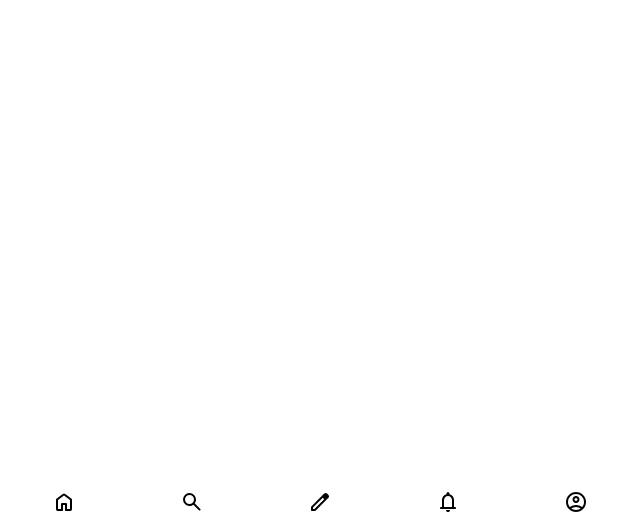
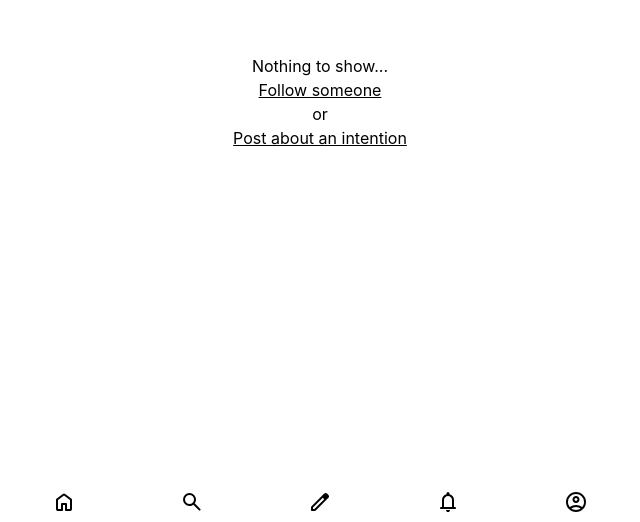
Before and after one commit to sventi555/intentions-web, a React (Vite) app in the folder apps/client/: page / in a window 1280 px wide. Shown: the part 278-800 px from the top of the page, without its empty margins (320-960 px from the left). Built offline with nearby package versions, Linux system fonts and the light colour scheme; no server answers; the database is empty; sample sign-in values are in the browser's storage.

Commit message:
empty content states

```diff
--- a/apps/client/src/pages/feed.tsx
+++ b/apps/client/src/pages/feed.tsx
@@ -1,3 +1,4 @@
+import { Link } from 'wouter';
 import { PostsList } from '../components/posts-list';
 import { useFeedPosts } from '../hooks/posts';
 import { useAuthState } from '../state/auth';
@@ -13,5 +14,20 @@ export const Feed: React.FC = () => {
     return null;
   }
 
+  if (posts.length === 0) {
+    return (
+      <div className="flex grow flex-col items-center justify-center">
+        <div>Nothing to show...</div>
+        <Link href="/search" className="underline">
+          Follow someone
+        </Link>{' '}
+        <div>or</div>
+        <Link href="/create" className="underline">
+          Post about an intention
+        </Link>
+      </div>
+    );
+  }
+
   return <PostsList posts={posts} />;
 };
--- a/apps/client/src/pages/notifications.tsx
+++ b/apps/client/src/pages/notifications.tsx
@@ -18,6 +18,17 @@ export const Notifications: React.FC = () => {
 
   if (notifications == null) {
     return null;
+  }
+
+  if (notifications.length === 0) {
+    return (
+      <div className="flex grow flex-col items-center justify-center gap-2">
+        <div>No notifications yet!</div>
+        <div className="text-sm text-neutral-600">
+          You'll be notified about follow requests and approvals
+        </div>
+      </div>
+    );
   }
 
   return (
--- a/apps/client/src/pages/profile.tsx
+++ b/apps/client/src/pages/profile.tsx
@@ -50,7 +50,7 @@ export const Profile: React.FC = () => {
   const isAuthUser = userId === authUser?.uid;
 
   return (
-    <div>
+    <div className="flex grow flex-col">
       <div className="flex items-center gap-2 p-4">
         <button
           disabled={!isAuthUser}
@@ -100,7 +100,8 @@ export const Profile: React.FC = () => {
           </button>
         ) : null}
       </div>
-      <TabGroup>
+
+      <TabGroup className="flex grow flex-col">
         <TabList className="flex border-b">
           <Tab as={Fragment}>
             {({ selected }) => (
@@ -131,11 +132,12 @@ export const Profile: React.FC = () => {
             )}
           </Tab>
         </TabList>
-        <TabPanels>
-          <TabPanel>
+
+        <TabPanels className="flex grow flex-col">
+          <TabPanel className="flex grow flex-col">
             <ProfilePosts userId={userId} />
           </TabPanel>
-          <TabPanel>
+          <TabPanel className="flex grow flex-col">
             <ProfileIntentions userId={userId} />
           </TabPanel>
         </TabPanels>
@@ -155,6 +157,14 @@ const ProfilePosts: React.FC<ProfilePostsProps> = (props) => {
     return null;
   }
 
+  if (posts.length === 0) {
+    return (
+      <div className="flex grow flex-col items-center justify-center">
+        <div className="text-neutral-600">No posts yet...</div>
+      </div>
+    );
+  }
+
   return <PostsList posts={posts} />;
 };
 
@@ -172,6 +182,14 @@ const ProfileIntentions: React.FC<ProfileIntentionsProps> = (props) => {
 
   if (intentions == null) {
     return null;
+  }
+
+  if (intentions.length === 0) {
+    return (
+      <div className="flex grow flex-col items-center justify-center">
+        <div className="text-neutral-600">No intentions yet...</div>
+      </div>
+    );
   }
 
   return (
```
Also changed, not shown: 1 other file (tests, documents, lock files or other folders).
